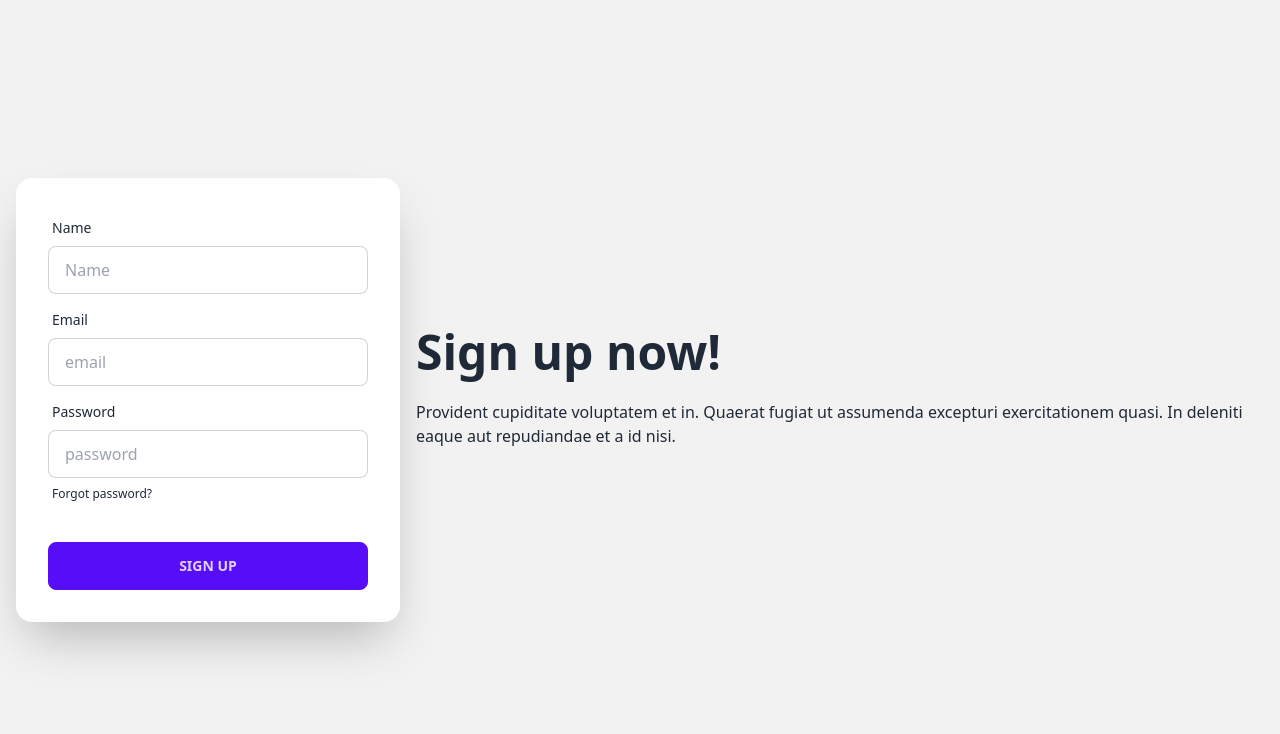
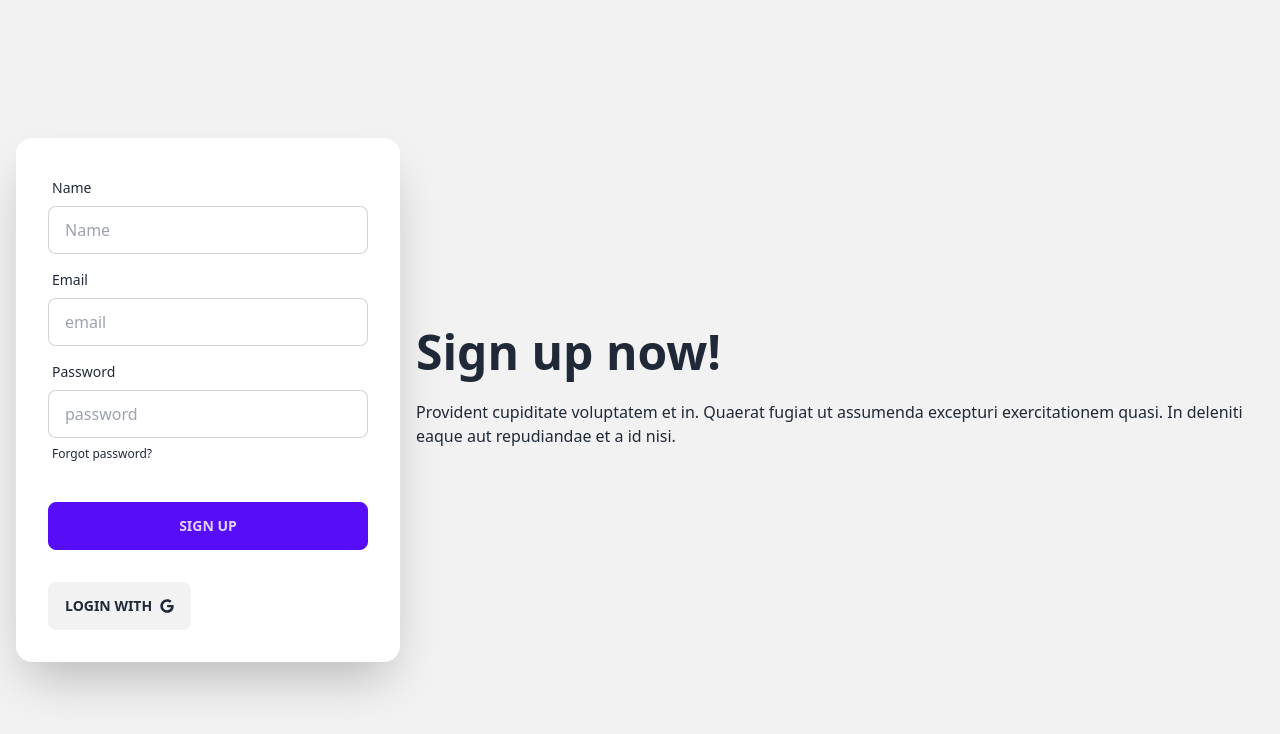
Before and after one commit to Saif-Rahman-801/Bistro-boss-client, a React (Vite) app: page /signup in a window 1280 px wide. Shown: the top 734 px of the page. Built offline with nearby package versions, Linux system fonts and the light colour scheme; no server answers.

Commit message:
user data saved to the database

```diff
--- a/src/Components/SocialLogin.jsx
+++ b/src/Components/SocialLogin.jsx
@@ -1,13 +1,25 @@
 import { FaGoogle } from "react-icons/fa";
 import useAuth from "../hooks/useAuth";
+import useAxiosPublic from "../hooks/useAxiosPublic";
+import { useNavigate } from "react-router-dom";
 
 const SocialLogin = () => {
   const { signInWithGoogle } = useAuth();
+  const axiosPublic = useAxiosPublic();
+  const navigate = useNavigate();
 
   const handleGoogleSignIn = () => {
     signInWithGoogle()
       .then((res) => {
         console.log(res.user);
+        const userInfo = {
+          email: res.user?.email,
+          name: res.user?.displayName,
+        };
+        axiosPublic.post("/users", userInfo).then((res) => {
+          console.log(res.data);
+          navigate("/");
+        });
       })
       .catch((error) => {
         console.log(error);
--- a/src/Pages/SignUp/SignUp.jsx
+++ b/src/Pages/SignUp/SignUp.jsx
@@ -5,6 +5,7 @@ import { AuthContext } from "../../Providers/AuthProviders";
 import { useNavigate } from "react-router-dom";
 import Swal from "sweetalert2";
 import useAxiosPublic from "../../hooks/useAxiosPublic";
+import SocialLogin from "../../Components/SocialLogin";
 
 const SignUp = () => {
   const {
@@ -116,6 +117,9 @@ const SignUp = () => {
             <div className="form-control mt-6">
               <button className="btn btn-primary">Sign up</button>
             </div>
+            <div className="form-control mt-6">
+              <SocialLogin />
+            </div>
           </form>
         </div>
       </div>
```
